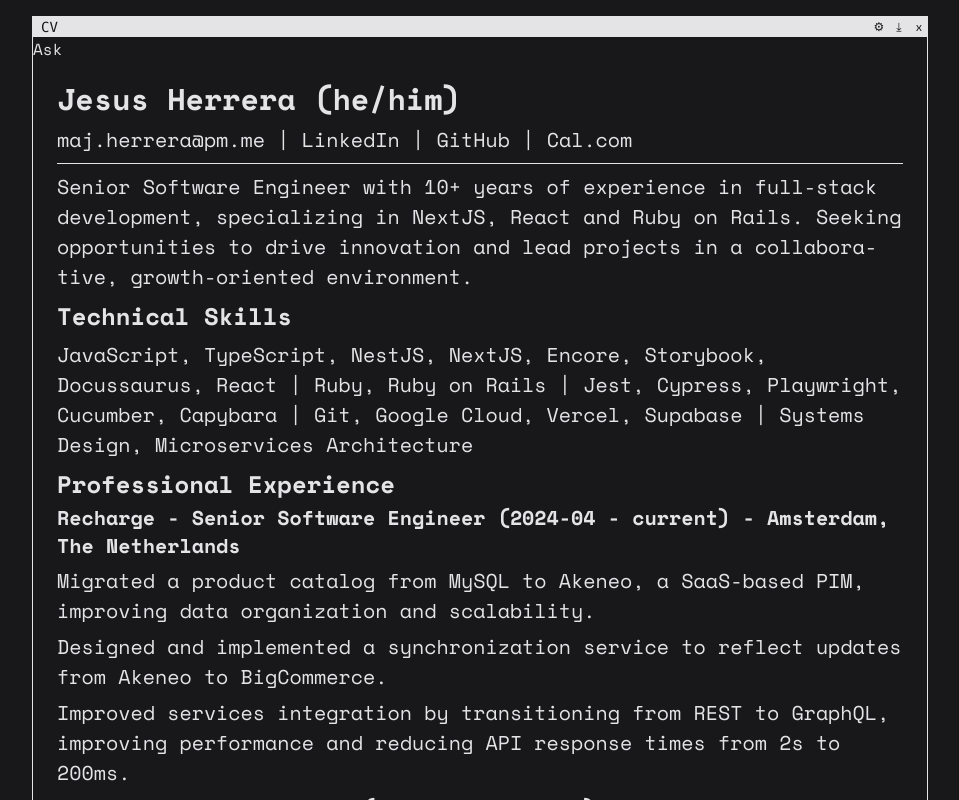
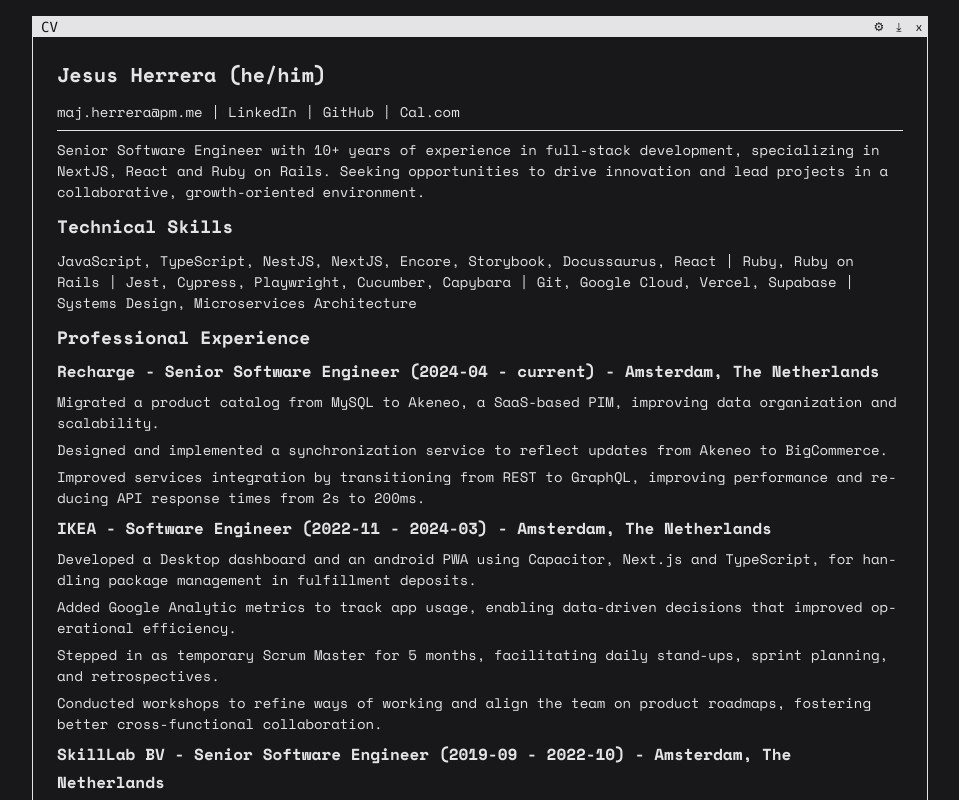
Before and after one commit to trueshizus/shizus, a Next.js app: page /another in a window 1280 px wide. Shown: the top 800 px of the page, without its empty margins (160-1119 px from the left). Built offline with nearby package versions, Linux system fonts and the light colour scheme.

Commit message:
finally working!

```diff
--- a/app/actions.ts
+++ b/app/actions.ts
@@ -1,5 +1,6 @@
 "use server";
 
+import { CVIntent } from "@/contexts/settings-context";
 import { openai } from "@ai-sdk/openai";
 import { streamText } from "ai";
 import { createStreamableValue } from "ai/rsc";
@@ -9,13 +10,40 @@ export async function navigate(data: FormData) {
   redirect(`/${data.get("menu")}`);
 }
 
-export async function generate(input: string) {
+const styles = {
+  formal: "formal and professional",
+  short: "short and concise",
+  "gen-z": "modern and appealing to Gen Z employers",
+};
+
+type StyleOptions = keyof typeof styles;
+
+const cvPrompt = (
+  style: StyleOptions,
+  markdownCV: string
+) => `You are an expert resume writer. Rewrite the following CV in markdown format to be ${styles[style]}.
+*   Keep all '#' and '##' headings exactly as they are in the original CV.
+*   You may freely modify '###' headings and list elements to better fit the ${style} style while preserving the information in the original CV.
+*   Output only the rewritten markdown CV. The cv must be below 10000 characters
+Here is the original CV:
+<MarkdownCV>
+${markdownCV}
+</MarkdownCV>
+`;
+
+export async function generate(markdownCV: string, intent: CVIntent) {
+  if (intent === "default") return { output: markdownCV };
+
   const stream = createStreamableValue("");
+
+  const prompt = cvPrompt(intent, markdownCV);
+
+  console.log(prompt);
 
   (async () => {
     const { textStream } = streamText({
       model: openai("gpt-3.5-turbo"),
-      prompt: input,
+      prompt,
     });
 
     for await (const delta of textStream) {
--- a/app/another/page.tsx
+++ b/app/another/page.tsx
@@ -7,12 +7,12 @@ export default async function Home() {
   const filePath = path.join(process.cwd(), "/public/cv.md");
   const content = await fs.readFile(filePath, "utf8");
   return (
-    <SettingsProvider>
+    <SettingsProvider defaultContent={content}>
       <main
         id="portal-root"
-        className={`h-full py-4 px-2 grid place-items-center `}
+        className={`h-full py-4 px-2 grid place-items-center`}
       >
-        <CVDynamic initialContent={content} />
+        <CVDynamic />
       </main>
     </SettingsProvider>
   );
--- a/components/cv-dynamic.tsx
+++ b/components/cv-dynamic.tsx
@@ -1,39 +1,38 @@
 "use client";
 import { useSettings } from "@/contexts/settings-context";
-
-import { generate } from "@/app/actions";
-import { readStreamableValue } from "ai/rsc";
-import { useState } from "react";
+import { useMemo } from "react";
 import ReactMarkdown from "react-markdown";
 import ActionIcon from "./action-icon";
+import { cvMdComponents } from "./cv-md-components";
 import Terminal from "./terminal";
-export const maxDuration = 10;
 
-const components = {
-  h1: (props: any) => (
-    <h1 className="text-3xl font-bold my-1">{props.children}</h1>
-  ),
-  h2: (props: any) => (
-    <h2 className="text-2xl font-bold my-1">{props.children}</h2>
-  ),
-  h3: (props: any) => (
-    <h3 className="text-xl font-bold my-1">{props.children}</h3>
-  ),
-  p: (props: any) => <p className="my-2 leading-normal">{props.children}</p>,
-  li: (props: any) => (
-    <li className="my-1.5 leading-normal">{props.children}</li>
-  ),
-};
+export default function CVDynamic() {
+  const {
+    currentFont,
+    fontSizes,
+    generatedContent,
+    isGenerating,
+    defaultContent,
+  } = useSettings();
 
-export default function CVDynamic({
-  initialContent,
-}: {
-  initialContent: string;
-}) {
-  const { currentFont, fontSizes, intent } = useSettings();
-  const [generation, setGeneration] = useState<string>(initialContent);
+  // Use useMemo to create dynamic styles
+  const dynamicStyles = useMemo(
+    () => `
+    .md-h1 { font-size: ${fontSizes.h1}px !important; }
+    .md-h2 { font-size: ${fontSizes.h2}px !important; }
+    .md-h3 { font-size: ${fontSizes.h3}px !important; }
+    .md-p { font-size: ${fontSizes.p}px !important; }
+    .md-li { font-size: ${fontSizes.p}px !important; }
+  `,
+    [fontSizes]
+  );
 
   return (
+    <>
+      <style global jsx>
+        {dynamicStyles}
+      </style>
+
       <Terminal
         title="CV"
         actions={
@@ -44,31 +43,19 @@ export default function CVDynamic({
           </>
         }
       >
-      <button
-        onClick={async () => {
-          const { output } = await generate(
-            "Generate a markdown file with a title and a list of 2 elements"
-          );
-
-          setGeneration("");
-
-          for await (const delta of readStreamableValue(output)) {
-            setGeneration(
-              (currentGeneration) => `${currentGeneration}${delta}`
-            );
-          }
-        }}
-      >
-        Ask
-      </button>
+        {isGenerating && (
+          <div className="absolute inset-0 bg-black/50 flex items-center justify-center">
+            <div className="text-white">Generating...</div>
+          </div>
+        )}
         <article
           className={`md:min-h-[297mm] md:min-w-[210mm] px-6 py-4 hyphens-auto ${currentFont.className}`}
-        style={{ fontSize: `${fontSizes.h1}px` }}
         >
-        <ReactMarkdown components={components}>
-          {generation.length > 0 ? generation : initialContent}
+          <ReactMarkdown components={cvMdComponents}>
+            {generatedContent || defaultContent}
           </ReactMarkdown>
         </article>
       </Terminal>
+    </>
   );
 }
--- /dev/null
+++ b/components/cv-md-components.tsx
@@ -0,0 +1,17 @@
+export const cvMdComponents = {
+  h1: (props: any) => (
+    <h1 className="text-3xl font-bold my-1 md-h1">{props.children}</h1>
+  ),
+  h2: (props: any) => (
+    <h2 className="text-2xl font-bold my-1 md-h2">{props.children}</h2>
+  ),
+  h3: (props: any) => (
+    <h3 className="text-xl font-bold my-1 md-h3">{props.children}</h3>
+  ),
+  p: (props: any) => (
+    <p className="my-2 leading-normal md-p">{props.children}</p>
+  ),
+  li: (props: any) => (
+    <li className="my-1.5 leading-normal md-li">{props.children}</li>
+  ),
+};
--- a/components/cv-mdx-components.tsx
+++ /dev/null
@@ -1,68 +0,0 @@
-"use client";
-
-import { useSettings } from "@/contexts/settings-context";
-import type { MDXComponents } from "mdx/types";
-import React from "react";
-
-type MDXComponentProps = {
-  children: React.ReactNode;
-};
-
-const Paragraph = ({ children }: MDXComponentProps) => {
-  return <p className={`my-2 leading-normal `}>{children}</p>;
-};
-
-const InlineCode = ({ children }: MDXComponentProps) => <b>{children}</b>;
-
-// Heading components
-const H1 = ({ children }: { children: React.ReactNode }) => (
-  <h1 className="text-2xl font-bold my-1">{children}</h1>
-);
-
-const H2 = ({ children }: MDXComponentProps) => {
-  const { fontSizes, currentFont } = useSettings();
-  return (
-    <h2
-      className={` font-bold my-1 ${currentFont.className}`}
-      style={{ fontSize: `${fontSizes.h2}px` }}
-    >
-      {children}
-    </h2>
-  );
-};
-
-const H3 = ({ children }: MDXComponentProps) => {
-  const { fontSizes, currentFont } = useSettings();
-  return (
-    <h3
-      className={`font-bold my-1 tracking-tight  ${currentFont.className}`}
-      style={{ fontSize: `${fontSizes.h3}px` }}
-    >
-      {children}
-    </h3>
-  );
-};
-
-const UnorderedList = ({ children }: MDXComponentProps) => (
-  <ul className="list-disc ml-4">{children}</ul>
-);
-
-const ListItem = ({ children }: MDXComponentProps) => {
-  const { fontSizes, currentFont } = useSettings();
-  return (
-    <li
-      className={`my-1.5 leading-normal ${currentFont.className}`}
-      style={{ fontSize: `${fontSizes.li}px` }}
-    >
-      {children}
-    </li>
-  );
-};
-
-export const cvMdxComponents: MDXComponents = {
-  h1: H1,
-  // h2: H2,
-  // h3: H3,
-  // p: Paragraph,
-  // li: ListItem,
-};
--- a/components/settings-intent.tsx
+++ b/components/settings-intent.tsx
@@ -1,3 +1,5 @@
+"use client";
+
 import { CVIntent, useSettings } from "@/contexts/settings-context";
 import * as ToggleGroup from "@radix-ui/react-toggle-group";
 import { Minimize2, Monitor, Sparkles, Zap } from "lucide-react";
@@ -12,7 +14,7 @@ const intentConfig = {
 const toggleItemClasses =
   "rounded-full px-4 py-2 text-sm font-medium transition-all hover:ring-2 hover:ring-zinc-200 focus:outline-none focus:ring-2 focus:ring-zinc-300 text-white data-[state=on]:bg-white data-[state=on]:text-zinc-800 data-[state=on]:shadow-sm";
 
-export default function SettingsIntent() {
+export default function SettingsIntent({ content }: { content: string }) {
   const { intent, setIntent } = useSettings();
 
   return (
@@ -22,7 +24,7 @@ export default function SettingsIntent() {
         type="single"
         value={intent}
         onValueChange={(value: string | undefined) => {
-          if (value) setIntent(value as CVIntent);
+          if (value) setIntent(value as CVIntent, content);
         }}
         aria-label="Select CV style"
       >
--- a/contexts/settings-context.tsx
+++ b/contexts/settings-context.tsx
@@ -8,6 +8,9 @@ import {
   Source_Sans_3,
   Space_Mono,
 } from "next/font/google";
+
+import { generate } from "@/app/actions";
+import { readStreamableValue } from "ai/rsc";
 
 const spaceMono = Space_Mono({
   subsets: ["latin"],
@@ -59,7 +62,10 @@ type SettingsContextType = {
   fontSizes: FontSizes;
   setFontSize: (element: keyof FontSizes, size: number) => void;
   intent: CVIntent;
-  setIntent: (intent: CVIntent) => void;
+  setIntent: (intent: CVIntent, originalContent: string) => Promise<void>;
+  generatedContent: string;
+  isGenerating: boolean;
+  defaultContent: string;
 };
 
 const defaultFontSizes: FontSizes = {
@@ -74,17 +80,53 @@ const SettingsContext = createContext<SettingsContextType | undefined>(
   undefined
 );
 
-export function SettingsProvider({ children }: { children: ReactNode }) {
+export function SettingsProvider({
+  children,
+  defaultContent,
+}: {
+  children: ReactNode;
+  defaultContent: string;
+}) {
   const [selectedFont, setSelectedFont] =
     useState<keyof typeof fonts>("Space Mono");
   const [fontSizes, setFontSizes] = useState<FontSizes>(defaultFontSizes);
-  const [intent, setIntent] = useState<CVIntent>("default");
+  const [intent, setIntentState] = useState<CVIntent>("default");
+  const [generatedContent, setGeneratedContent] = useState<string>("");
+  const [isGenerating, setIsGenerating] = useState(false);
 
   const setFontSize = (element: keyof FontSizes, size: number) => {
     setFontSizes((prev) => ({
       ...prev,
       [element]: size,
     }));
+  };
+
+  const setIntent = async (newIntent: CVIntent) => {
+    setIntentState(newIntent);
+
+    if (newIntent === "default") {
+      setGeneratedContent(defaultContent);
+      return;
+    }
+
+    try {
+      setIsGenerating(true);
+      const { output } = await generate(defaultContent, newIntent);
+
+      setGeneratedContent("");
+      if (typeof output === "string") {
+        setGeneratedContent(output);
+      } else {
+        for await (const delta of readStreamableValue(output)) {
+          setGeneratedContent((prev) => `${prev}${delta}`);
+        }
+      }
+    } catch (error) {
+      console.error("Generation failed:", error);
+      setGeneratedContent(defaultContent);
+    } finally {
+      setIsGenerating(false);
+    }
   };
 
   return (
@@ -97,6 +139,9 @@ export function SettingsProvider({ children }: { children: ReactNode }) {
         setFontSize,
         intent,
         setIntent,
+        generatedContent,
+        isGenerating,
+        defaultContent,
       }}
     >
       {children}
```
Lines whose indentation alone changed are shown as unchanged.
